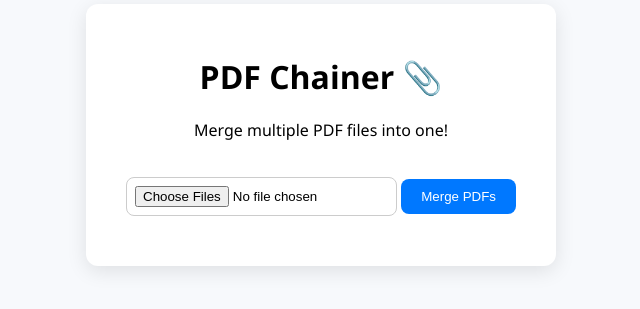
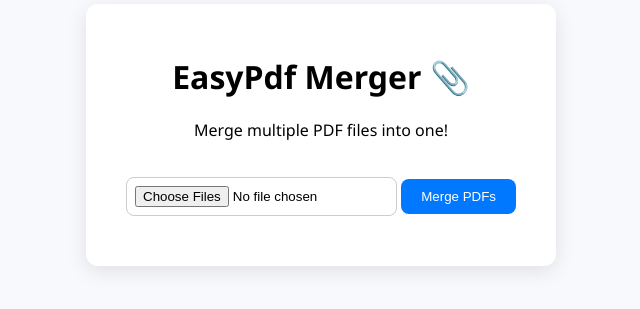
Before and after one commit to Chinmayjcs/Easy-pdf-version2.0, a website: page views/index.html in a window 1280 px wide. Shown: the part 273-582 px from the top of the page, without its empty margins (319-959 px from the left). Drawn offline with Linux system fonts and the light colour scheme.

Commit message:
Update index.html

```diff
--- a/views/index.html
+++ b/views/index.html
@@ -8,7 +8,7 @@
 </head>
 <body>
   <div class="container">
-    <h1>PDF Chainer 📎</h1>
+    <h1>EasyPdf Merger 📎</h1>
     <p>Merge multiple PDF files into one!</p>
 
     <form action="/merge" method="POST" enctype="multipart/form-data">
```
